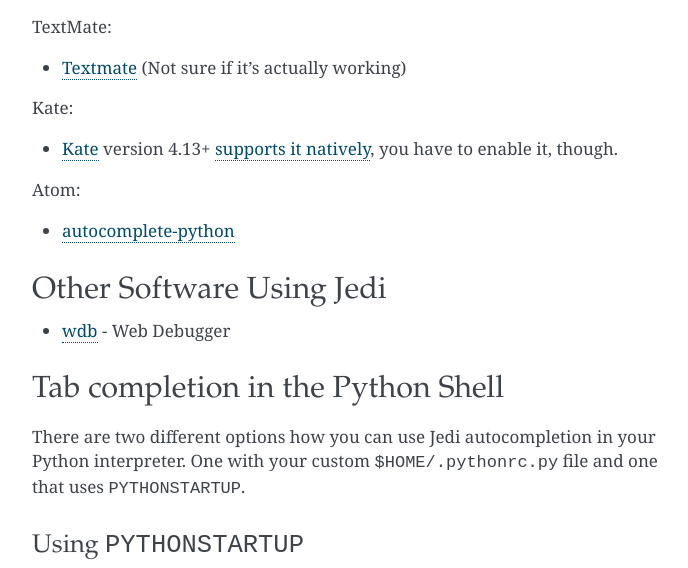
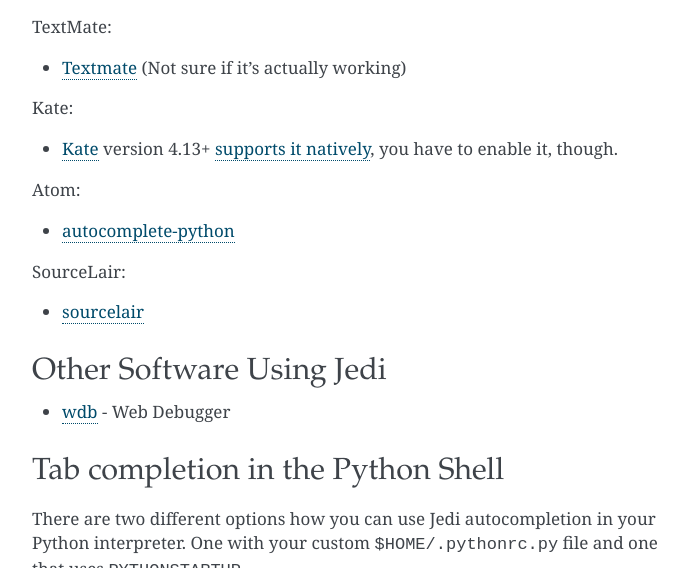
Before and after one commit to davidhalter/jedi, a Sphinx documentation site: the page built from docs/docs/usage.rst, in a window 1280 px wide and 900 px high, scrolled down 698 px, cut to the strip 0-568 px from the top of the window. Shown: the whole strip, without its empty margins (388-1076 px from the left). Built offline with Sphinx 7.4.7, drawn with Linux system fonts in a browser that asks for light colours; the version number is read from the project's files by our own code.

Commit message:
Add sourcelair to Jedi usages.

```diff
--- a/README.rst
+++ b/README.rst
@@ -40,6 +40,7 @@
 - Kate_ version 4.13+ supports it natively, you have to enable it, though. [`proof
   <https://projects.kde.org/projects/kde/applications/kate/repository/show?rev=KDE%2F4.13>`_]
 - Atom_ (autocomplete-python_)
+- sourcelair_
 
 And it powers the following projects:
 
@@ -189,3 +190,4 @@
 .. _Kate: http://kate-editor.org
 .. _Atom: https://atom.io/
 .. _autocomplete-python: https://atom.io/packages/autocomplete-python
+.. _sourcelair: https://www.sourcelair.com
--- a/docs/docs/usage.rst
+++ b/docs/docs/usage.rst
@@ -51,6 +51,10 @@
 
 - autocomplete-python_
 
+SourceLair:
+
+- sourcelair_
+
 
 .. _other-software:
 
@@ -91,3 +95,4 @@
 .. _TextMate: https://github.com/lawrenceakka/python-jedi.tmbundle
 .. _kate: http://kate-editor.org/
 .. _autocomplete-python: https://atom.io/packages/autocomplete-python
+.. _sourcelair: https://www.sourcelair.com
```
